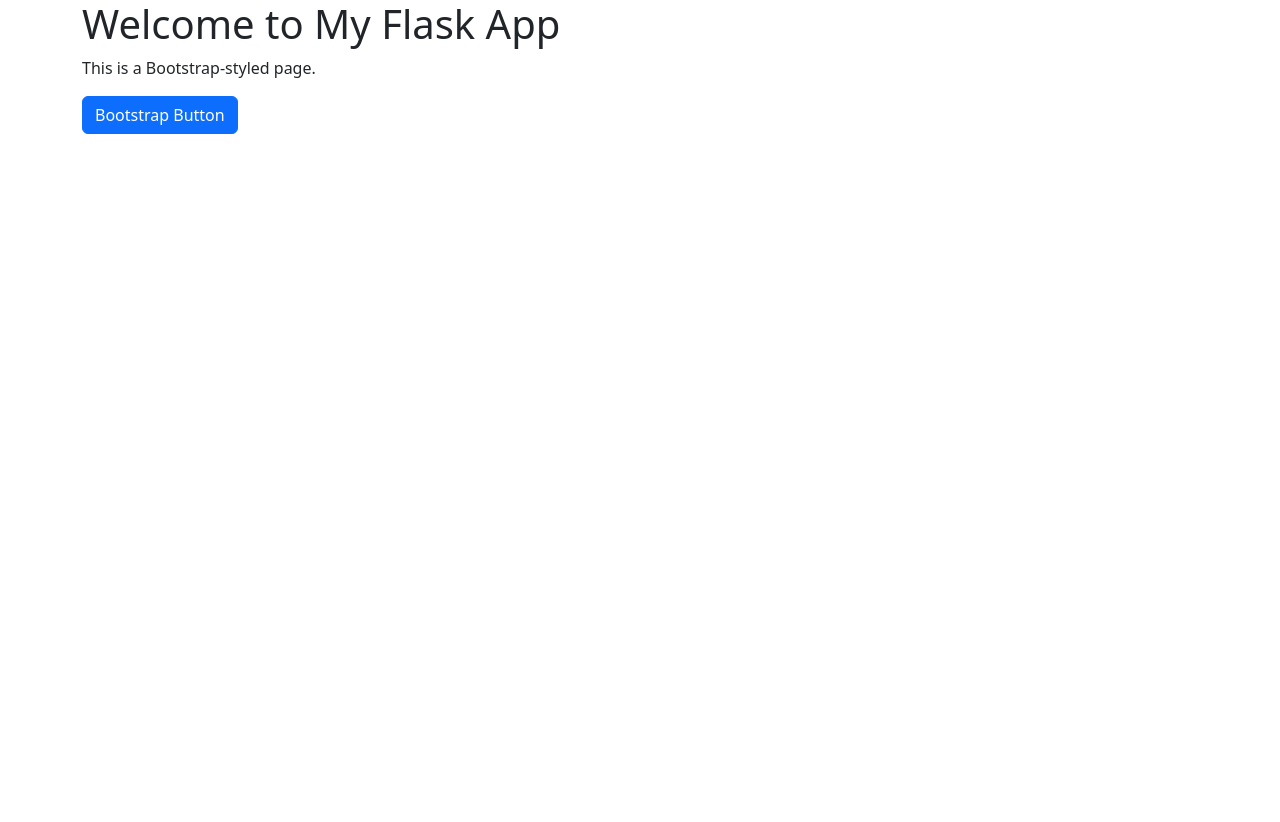
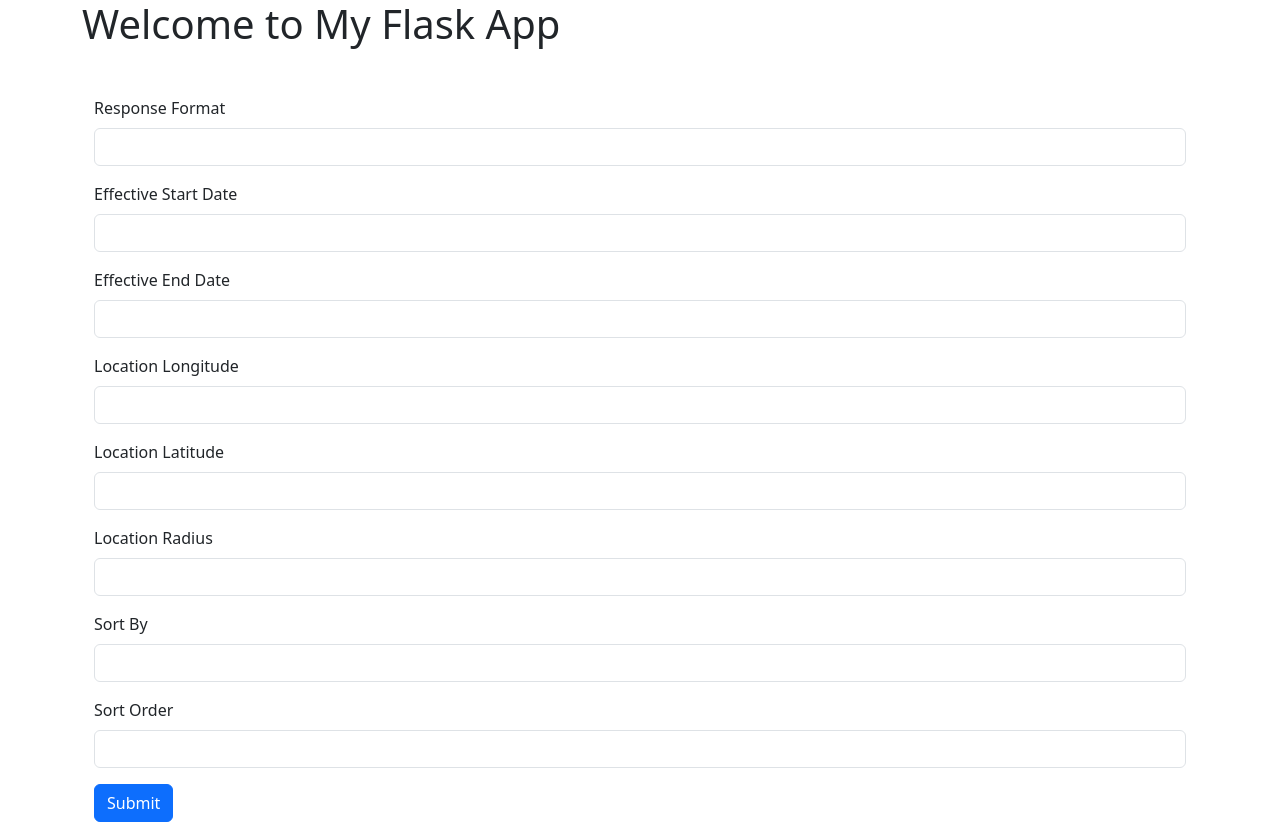
Before and after one commit to Gabrieldowen/NOTAM_API_Example, a Flask app: page / in a window 1280 px wide. Before the commit the page ends 134 px from the top, so only its background shows below. Run offline with Flask 3, Linux system fonts and the light colour scheme; parts of the project's set-up code (start-up, migrations or seed data) failed here and were passed over; some libraries are stand-ins or nearby versions.

Commit message:
create blank display and form pages
also created a class for the input so that it can easily be passed to GetNOTAM

```diff
--- a/ParseNOTAM.py
+++ b/ParseNOTAM.py
@@ -1,5 +1,5 @@
 import json
-import models
+import Models
 
 def ParseNOTAM(json_data = None):
 
--- a/app.py
+++ b/app.py
@@ -1,12 +1,26 @@
-from flask import Flask, render_template
+from flask import Flask, render_template, request
+import Models
+import ParseNOTAM
 
 app = Flask(__name__)
 
-@app.route('/')
-def hello():
+@app.route('/', methods=['GET', 'POST'])
+def index():
+
+    # If form is submitted
+    if request.method == 'POST':
+        NotamRequest = models.NotamRequest(request.form)
+
+        # pass the form to getNOTAM to make API request
+        # apiOutput = GetNOTAM.getNOTAM(NotamRequest)
+
+        # takes api output and parse it
+        Notams = ParseNOTAM.ParseNOTAM()
+        return render_template('display.html', notams = Notams)
+
+
+
     return render_template('index.html')
 
 if __name__ == '__main__':
     app.run(debug=True)
-
-# testing main commit protection
--- a/templates/index.html
+++ b/templates/index.html
@@ -3,7 +3,42 @@
 {% block content %}
 <div class="container">
     <h1>Welcome to My Flask App</h1>
-    <p>This is a Bootstrap-styled page.</p>
-    <button type="button" class="btn btn-primary">Bootstrap Button</button>
+      <div class="container mt-5">
+        <form method="POST">
+            <div class="mb-3">
+                <label for="responseFormat" class="form-label">Response Format</label>
+                <input type="text" class="form-control" id="responseFormat" name="responseFormat">
+            </div>
+            <div class="mb-3">
+                <label for="effectiveStartDate" class="form-label">Effective Start Date</label>
+                <input type="text" class="form-control" id="effectiveStartDate" name="effectiveStartDate">
+            </div>
+            <div class="mb-3">
+                <label for="effectiveEndDate" class="form-label">Effective End Date</label>
+                <input type="text" class="form-control" id="effectiveEndDate" name="effectiveEndDate">
+            </div>
+            <div class="mb-3">
+                <label for="locationLongitude" class="form-label">Location Longitude</label>
+                <input type="text" class="form-control" id="locationLongitude" name="locationLongitude">
+            </div>
+            <div class="mb-3">
+                <label for="locationLatitude" class="form-label">Location Latitude</label>
+                <input type="text" class="form-control" id="locationLatitude" name="locationLatitude">
+            </div>
+            <div class="mb-3">
+                <label for="locationRadius" class="form-label">Location Radius</label>
+                <input type="text" class="form-control" id="locationRadius" name="locationRadius">
+            </div>
+            <div class="mb-3">
+                <label for="sortBy" class="form-label">Sort By</label>
+                <input type="text" class="form-control" id="sortBy" name="sortBy">
+            </div>
+            <div class="mb-3">
+                <label for="sortOrder" class="form-label">Sort Order</label>
+                <input type="text" class="form-control" id="sortOrder" name="sortOrder">
+            </div>
+            <button type="submit" class="btn btn-primary">Submit</button>
+        </form>
+    </div>
 </div>
 {% endblock %}
```
Also changed, not shown: Models.py (+11 -0 lines), templates/display.html (added, +23 -0 lines).
